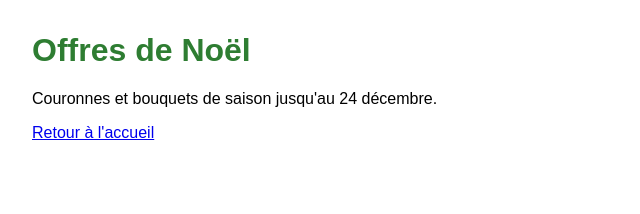
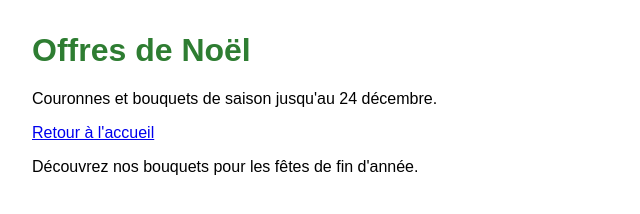
Before and after one commit to fahadfmo-dev/fleurdelyon-equipeFahad, a plain HTML site: page noel.html in a window 1280 px wide. Shown: the whole page, without its empty margins (0-640 px from the left). Drawn offline with Linux system fonts and the light colour scheme.

Commit message:
Complète la page de Noël

```diff
--- a/noel.html
+++ b/noel.html
@@ -9,5 +9,6 @@
   <h1>Offres de Noël</h1>
   <p>Couronnes et bouquets de saison jusqu'au 24 décembre.</p>
   <a href="index.html">Retour à l'accueil</a>
+<p>Découvrez nos bouquets pour les fêtes de fin d'année.</p>
 </body>
 </html>
```
